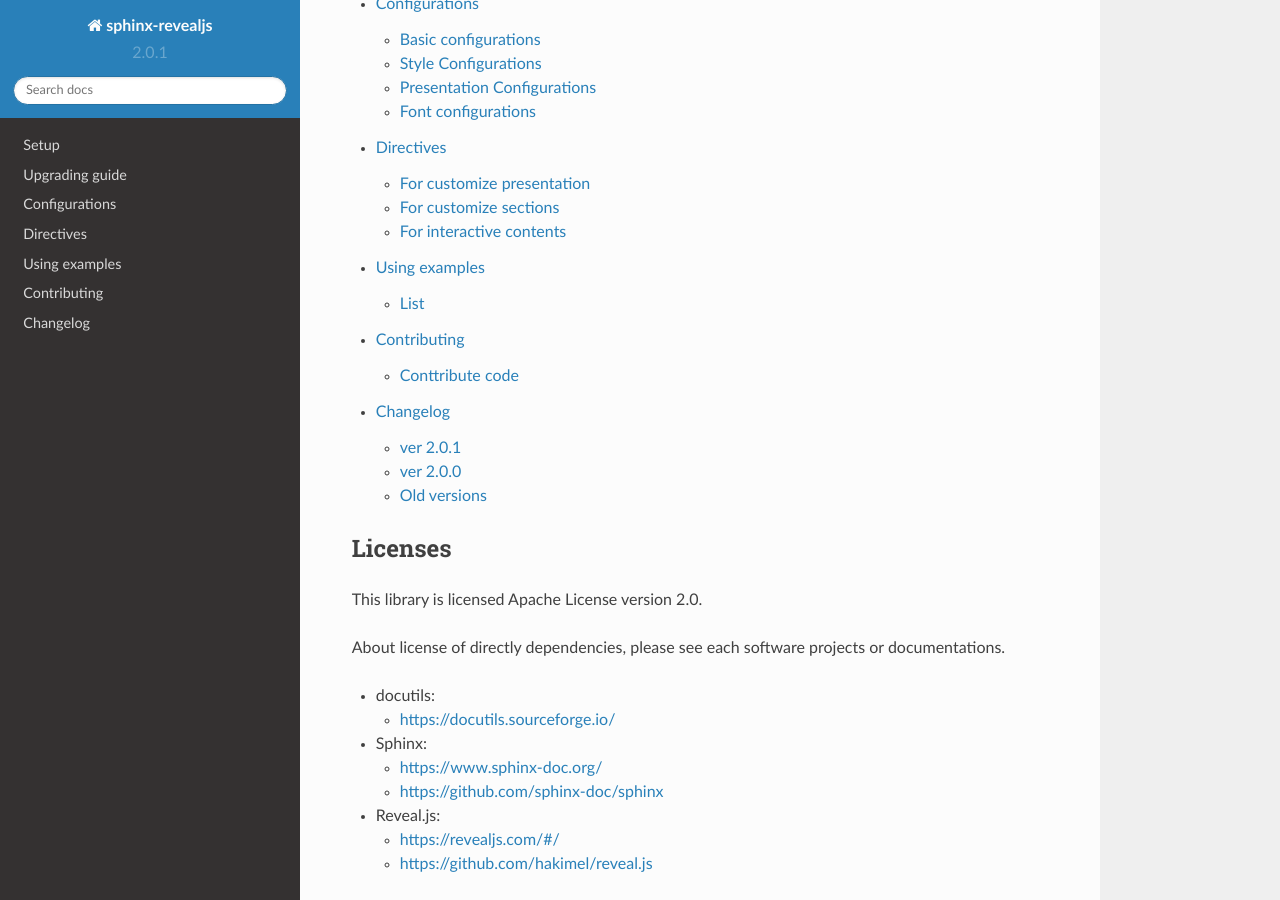
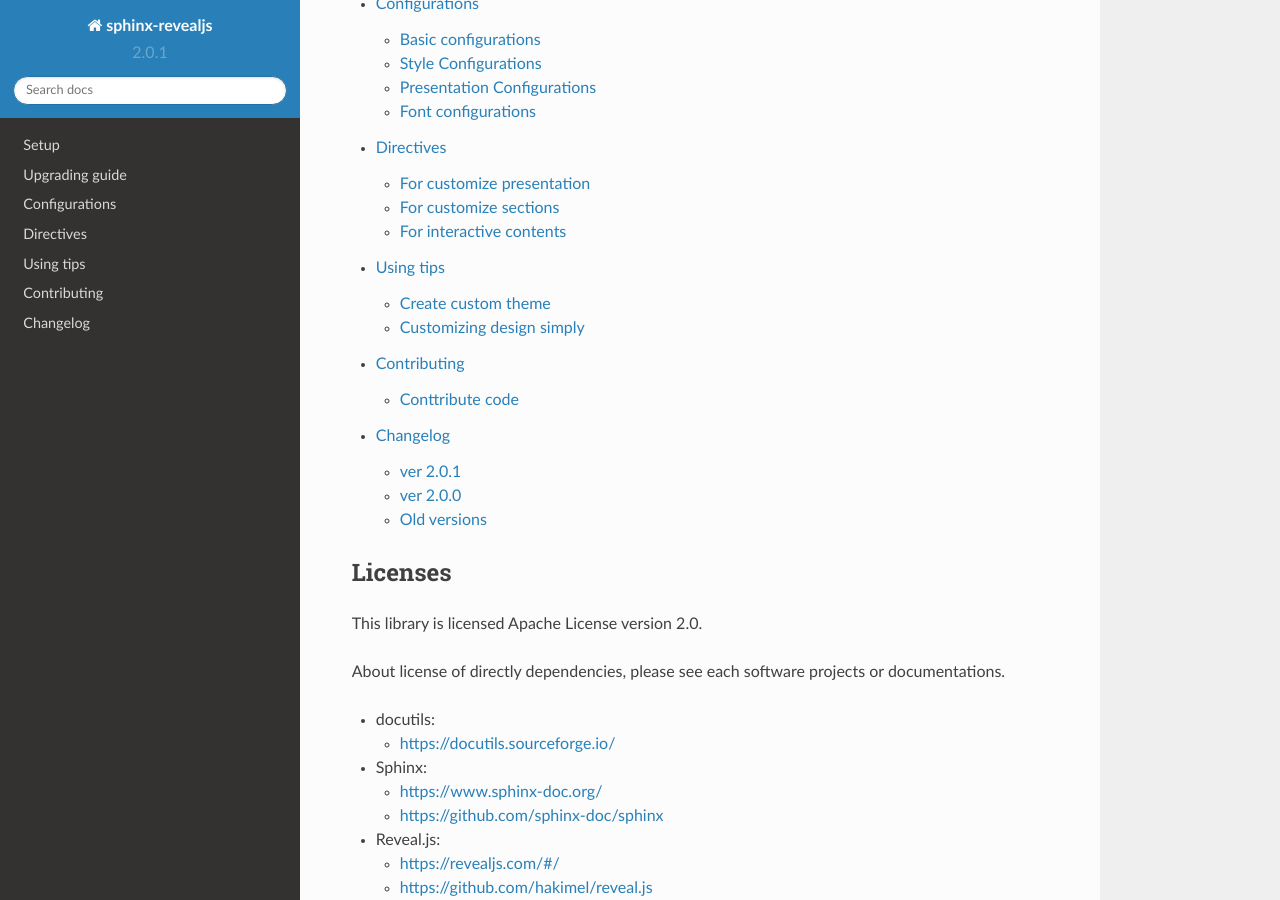
Before and after one commit to attakei/sphinx-revealjs, a Sphinx documentation site: the page built from doc/index.rst, in a window 1280 px wide and 900 px high, scrolled down 1250 px. Built offline with Sphinx 7.4.7 and the Read the Docs theme 2.0.0, drawn with Linux system fonts in a browser that asks for light colours.

Commit message:
doc: Change page names (examples -> tips)

```diff
--- a/doc/examples.rst
+++ /dev/null
@@ -1,12 +0,0 @@
-==============
-Using examples
-==============
-
-List
-====
-
-.. toctree::
-   :maxdepth: 1
-   :glob:
-
-   examples/*
--- a/doc/index.rst
+++ b/doc/index.rst
@@ -51,7 +51,7 @@
    upgrade
    configurations
    directives
-   examples
+   tips
    contributing
    changes
 
```
Also changed, not shown: doc/tips.rst (added, +9 -0 lines), doc/tips/create-custom-theme.rst (renamed from doc/examples/create-custom-theme.rst), doc/tips/customizing-design-simply.rst (renamed from doc/examples/customizing-design-simply.rst).
